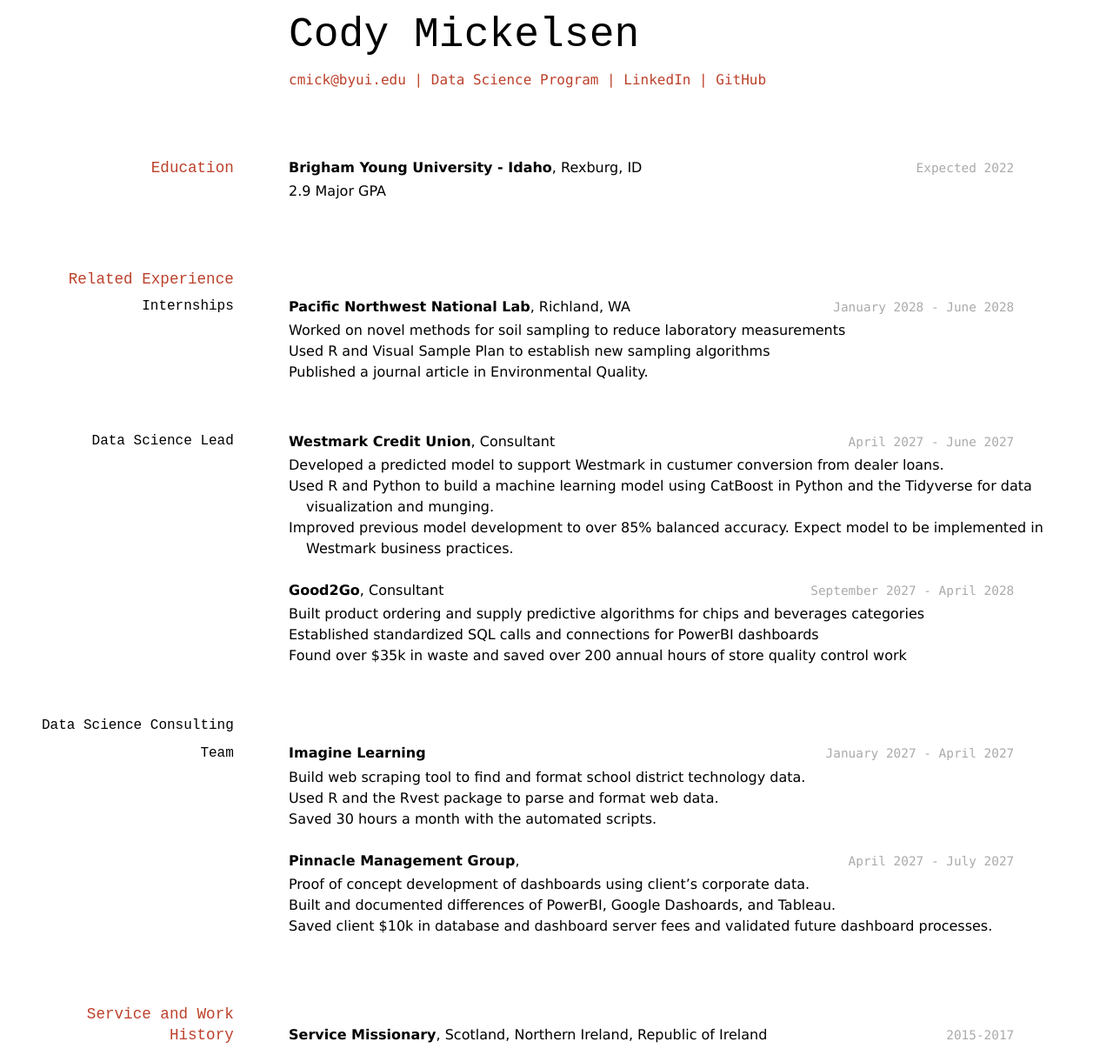
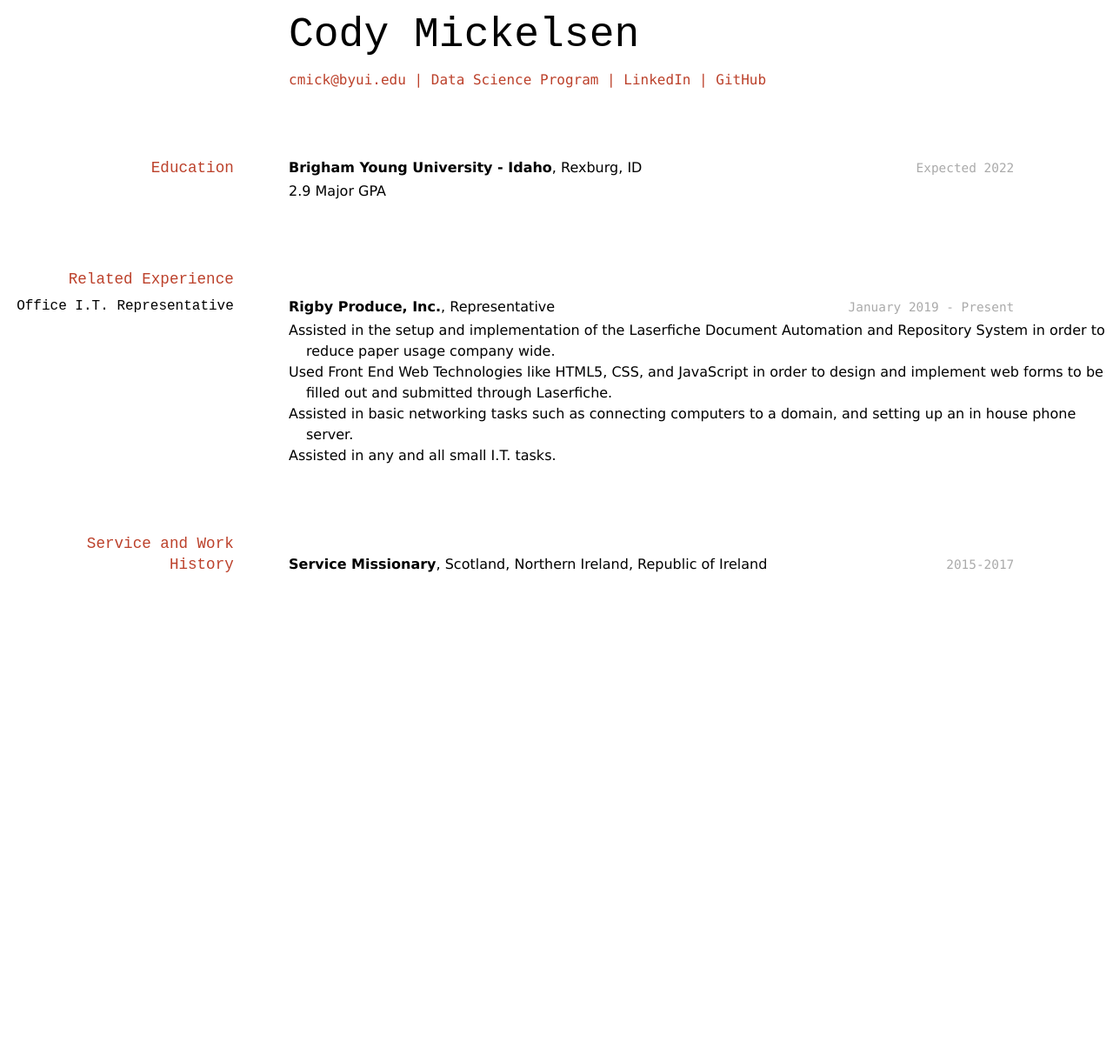
Before and after one commit to cody-mick/Mickelsen-Resume, a Jekyll site: the page built from docs/index.md, in a window 1280 px wide. Shown: the whole page at 87% size. Built offline with Jekyll 4.4.1, drawn with Linux system fonts in a browser that asks for light colours; after the commit the page ends 900 px from its top, so only the background shows below that.

Commit message:
updated resume

```diff
--- a/docs/index.md
+++ b/docs/index.md
@@ -23,46 +23,15 @@ __Brigham Young University - Idaho__, Rexburg, ID
 
 ## Related Experience
 
-### Internships
+### Office I.T. Representative
 
-`January 2028 - June 2028`
-__Pacific Northwest National Lab__, Richland, WA
+`January 2019 - Present`
+__Rigby Produce, Inc.__, Representative
 
-- Worked on novel methods for soil sampling to reduce laboratory measurements
-- Used R and Visual Sample Plan to establish new sampling algorithms
-- Published a journal article in Environmental Quality.
-
-### Data Science Lead
-
-`April 2027 - June 2027`
-__Westmark Credit Union__, Consultant
-
-- Developed a predicted model to support Westmark in custumer conversion from dealer loans.
-- Used R and Python to build a machine learning model using CatBoost in Python and the Tidyverse for data visualization and munging.
-- Improved previous model development to over 85% balanced accuracy. Expect model to be implemented in Westmark business practices.
-
-`September 2027 - April 2028`
-__Good2Go__, Consultant
-
-- Built product ordering and supply predictive algorithms for chips and beverages categories
-- Established standardized SQL calls and connections for PowerBI dashboards
-- Found over $35k in waste and saved over 200 annual hours of store quality control work
-
-### Data Science Consulting Team
-
-`January 2027 - April 2027`
-__Imagine Learning__
-
-- Build web scraping tool to find and format school district technology data.
-- Used R and the Rvest package to parse and format web data.
-- Saved 30 hours a month with the automated scripts.
-
-`April 2027 - July 2027`
-__Pinnacle Management Group__,
-
-- Proof of concept development of dashboards using client's corporate data.
-- Built and documented differences of PowerBI, Google Dashoards, and Tableau.
-- Saved client $10k in database and dashboard server fees and validated future dashboard processes.
+- Assisted in the setup and implementation of the Laserfiche Document Automation and Repository System in order to reduce paper usage company wide.
+- Used Front End Web Technologies like HTML5, CSS, and JavaScript in order to design and implement web forms to be filled out and submitted through Laserfiche.
+- Assisted in basic networking tasks such as connecting computers to a domain, and setting up an in house phone server.
+- Assisted in any and all small I.T. tasks.
 
 
 ## Service and Work History
```
Also changed, not shown: other parts of docs/index.md (+1 -1 lines).
